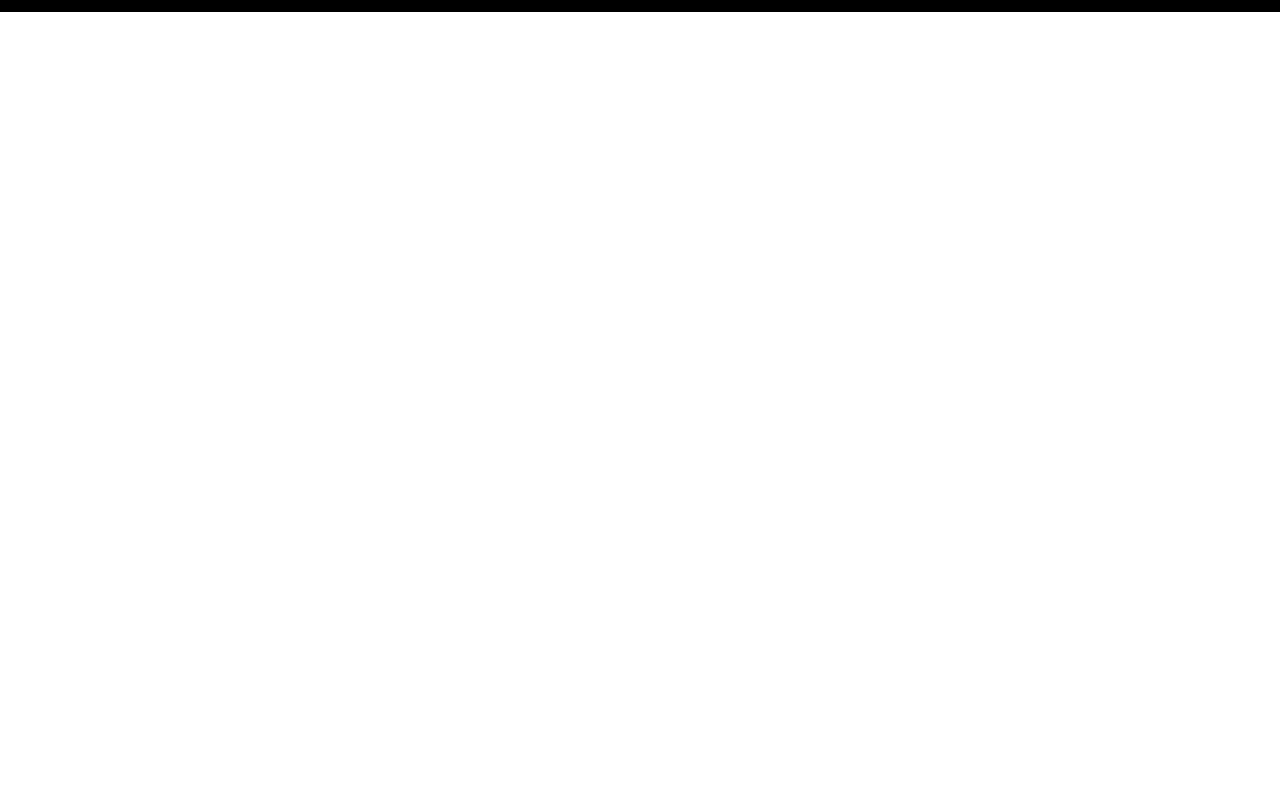
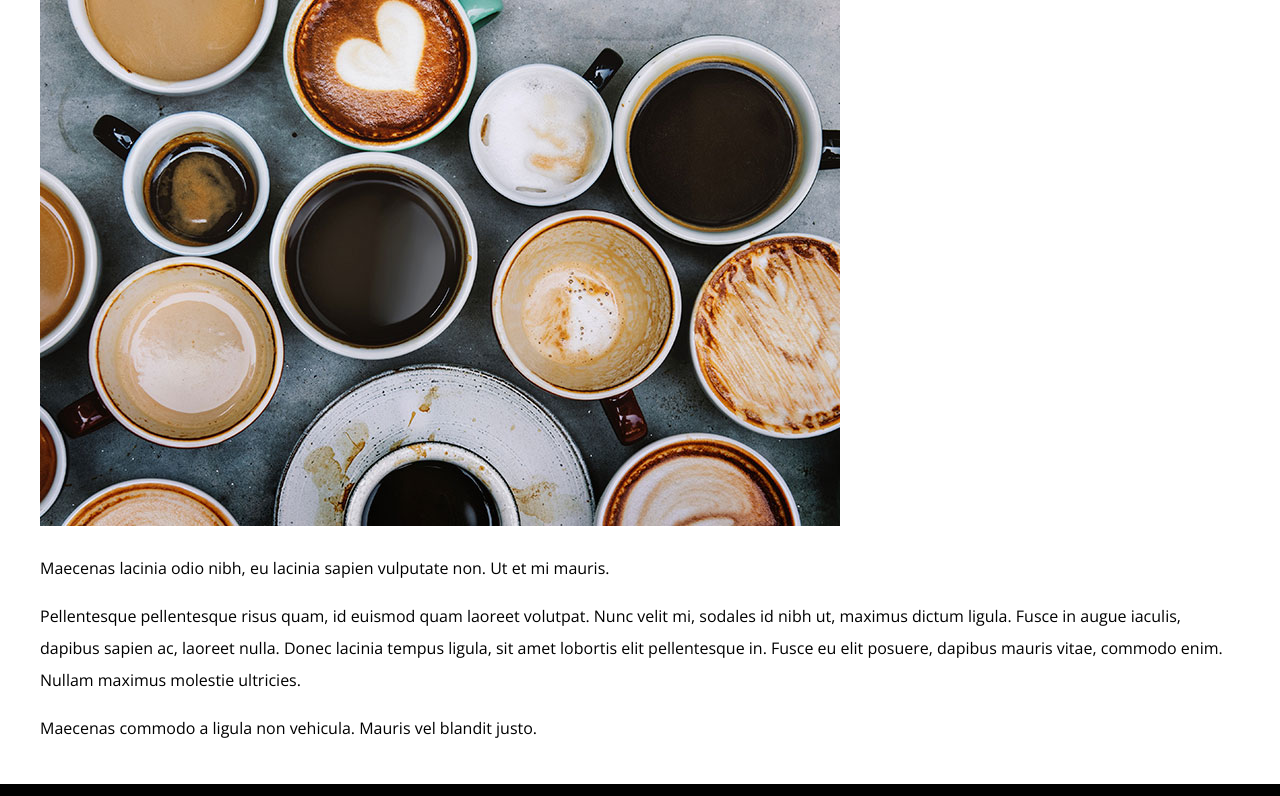
Before and after one commit to JESUSGUSTAVORL/blogcafe, a plain HTML site: page nosotros.html in a window 1280 px wide. Shown: the part 738-1534 px from the top of the page. Before the commit the page ends 800 px from the top, so only its background shows below. Drawn offline with nearby package versions, Linux system fonts and the light colour scheme.

Commit message:
Actualizando Nostros 12/10/2020 por Gustavo

```diff
--- a/nosotros.html
+++ b/nosotros.html
@@ -26,13 +26,28 @@
         </div><!--Barra-->
 
         <div class="texto-header">
-            <h2 class="no-margin">Blog de Cafe con consejos y cursos</h2>
+            <h2 class="no-margin">Blog de Cafe con consejos y Cursos</h2>
             <p>Aprende de los expertos con las mejores recetas</p>
         </div>
 
     </div><!--Contenedor-->
+</header>
 
-</header>
+<main class="contenedor">
+    <h2 class="centrar-texto">Sobre Nosotros</h2>
+    <div class="grid">
+        <div class="columnas-6">
+            <img src="img/nosotros.jpg" alt="Imagen Nosotros">
+        </div>
+        <div class="columnas-6">
+            <p>Maecenas lacinia odio nibh, eu lacinia sapien vulputate non. Ut et mi mauris.</p>
+            <p>Pellentesque pellentesque risus quam, id euismod quam laoreet volutpat. Nunc velit mi, sodales id nibh ut, maximus dictum ligula. Fusce in augue iaculis, dapibus sapien ac, laoreet nulla. Donec lacinia tempus ligula, sit amet lobortis elit pellentesque in. Fusce eu elit posuere, dapibus mauris vitae, commodo enim. Nullam maximus molestie ultricies. </p>
+            <p> Maecenas commodo a ligula non vehicula. Mauris vel blandit justo.</p>
+        </div>
+    </div>
+</main>
+
+
 <footer class="site-footer">
     <div class="contenedor">
         <div class="barra barraFooter">
```
